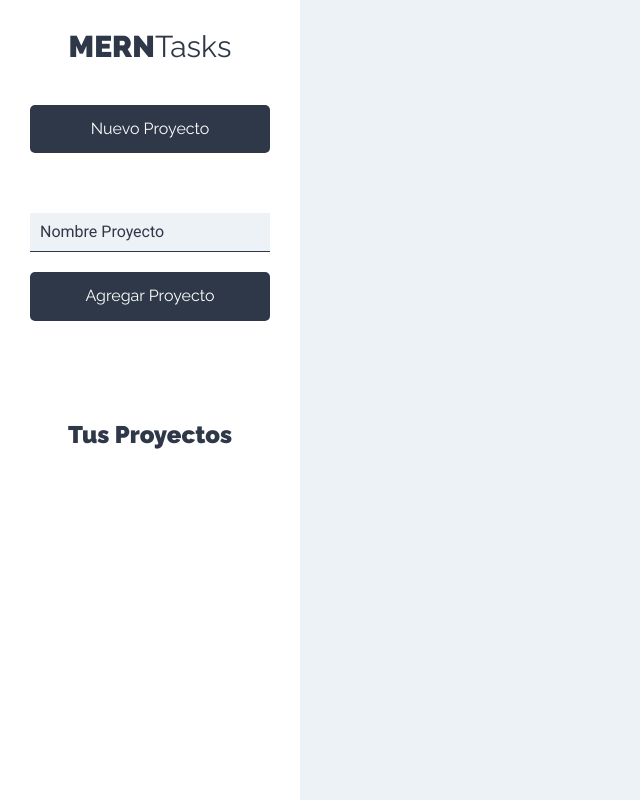
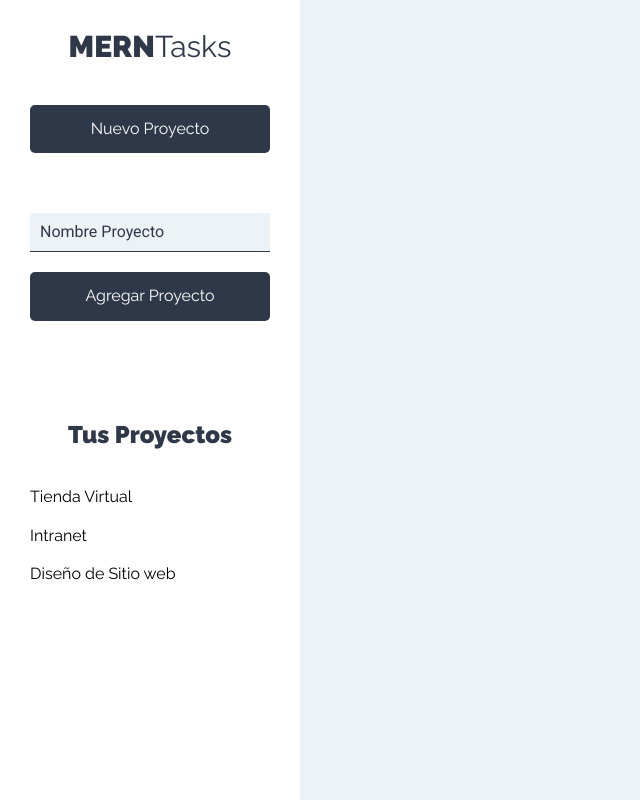
Before and after one commit to crosscay/mern-stack-administrador-de-proyectos-y-tareas-react-js, a React (Create React App) app: page /proyectos in a window 1280 px wide. Shown: the whole page, without its empty margins (0-640 px from the left). Built offline with nearby package versions, Linux system fonts and the light colour scheme.

Commit message:
Listando los Proyectos Creados

```diff
--- a/src/components/layout/Sidebar.js
+++ b/src/components/layout/Sidebar.js
@@ -1,5 +1,6 @@
 import React from 'react';
 import NuevoProyecto from '../proyectos/NuevoProyecto';
+import ListadoProyectos from '../proyectos/ListadoProyectos';
 
 const Sidebar = () => {
     return (
@@ -8,6 +9,7 @@
             <NuevoProyecto />
             <div className="proyectos">
                 <h2>Tus Proyectos</h2>
+                <ListadoProyectos />
             </div>
         </aside> );
 }
--- /dev/null
+++ b/src/components/proyectos/ListadoProyectos.js
@@ -0,0 +1,24 @@
+import React from 'react';
+import Proyecto from './Proyecto';
+
+const ListadoProyectos = () => {
+
+    const proyectos = [
+        {nombre: 'Tienda Virtual'},
+        {nombre: 'Intranet'},
+        {nombre: 'Diseño de Sitio web'}
+
+    ]
+
+    return (
+        <ul className="listado-proyectos">
+            {proyectos.map(proyecto => (
+                <Proyecto
+                    proyecto={proyecto}
+                />
+            ))}
+        </ul>
+     );
+}
+
+export default ListadoProyectos;
--- a/src/components/proyectos/NuevoProyecto.js
+++ b/src/components/proyectos/NuevoProyecto.js
@@ -21,7 +21,7 @@
     const onSubmitProyecto = e => {
         e.preventDefault();
 
-        // Validar el proyectto
+        // Validar el proyecto
 
         // Agregar el state
 
--- /dev/null
+++ b/src/components/proyectos/Proyecto.js
@@ -0,0 +1,16 @@
+import React from 'react';
+
+const Proyectos = ({proyecto}) => {
+    return (
+        <li>
+            <button
+                type="button"
+                className="btn btn-blank"
+            >
+                {proyecto.nombre}
+            </button>
+        </li>
+     );
+}
+
+export default Proyectos;
```
